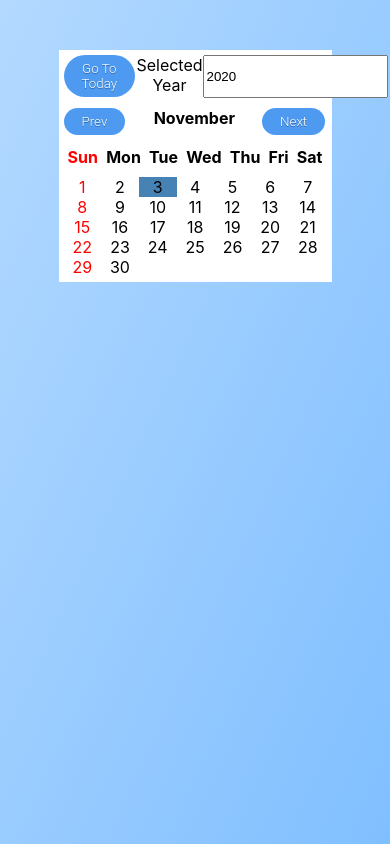
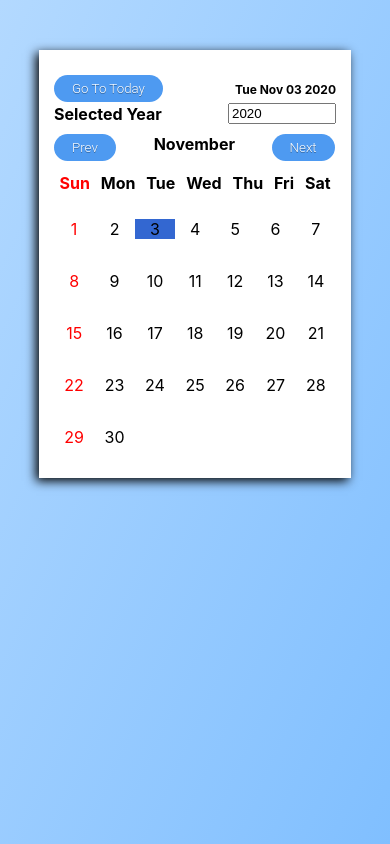
Before and after one commit to sunilsv26/Calander, a React (Create React App) app: page / in a window 390 px wide. Built offline with nearby package versions, Linux system fonts and the light colour scheme.

Commit message:
#18 Final css touch

```diff
--- a/src/components/calander/calander.module.css
+++ b/src/components/calander/calander.module.css
@@ -1,9 +1,22 @@
 .Calander{
-    width: 70%;
+    width: 600px;
     height: auto;
     margin: auto;
-    padding: 5px;
+    padding: 15px;
     box-sizing: border-box;
     background-color: white;
     margin-top: 50px;
+    box-shadow: -3px 3px 10px rgb(0, 0, 0);
 }
+
+@media (max-width:600px){
+    .Calander{
+        width: 80%;
+    }
+}
+
+@media (max-width:300px){
+    .Calander{
+        display: none;
+    }
+}
--- a/src/components/calander/datesHolder/date.js
+++ b/src/components/calander/datesHolder/date.js
@@ -10,15 +10,15 @@ const dates = (props) => {
   return (
     <div className={classes.Dates}>
       {props.dates.map((date, index) => (
-        <div
+        <p
           style={{
             color: index % 7 === 0 ? "red" : "none",
-            backgroundColor: (date===toda && yr===props.year && month ===props.month)?'steelblue':null,
+            backgroundColor: (date===toda && yr===props.year && month ===props.month)?'Highlight':null,
           }}
           key={index}
         >
           {date}
-        </div>
+        </p>
       ))}
     </div>
   );
--- a/src/components/calander/yearHeader/year.js
+++ b/src/components/calander/yearHeader/year.js
@@ -7,7 +7,7 @@ const year = (props) => {
     <div className={classes.Year}>
       <button onClick={props.goToday}>Go To Today</button>
       <div className={classes.Today}>{props.today}</div>
-      <div>Selected Year</div>
+      <div style={{fontWeight:'bold'}}>Selected Year</div>
       <input
         type="number"
         value={props.year}
--- a/src/components/calander/yearHeader/year.module.css
+++ b/src/components/calander/yearHeader/year.module.css
@@ -1,8 +1,10 @@
 .Year{
     width: 100%;
+    margin-top: 10px;
     margin-bottom: 10px;
     display: flex;
     justify-content: space-between;
+    align-items: center;
 }
 
 button{
@@ -30,10 +32,14 @@ button:hover{
 
 .Today{
     font-weight: bold;
+    font-size: 12px;
 }
 
+input{
+    width: 100px;
+}
 @media (max-width:580px){
-    .Today{
-        display: none;
-    }
+   .Year{
+       flex-wrap: wrap;
+   }
 }
```
